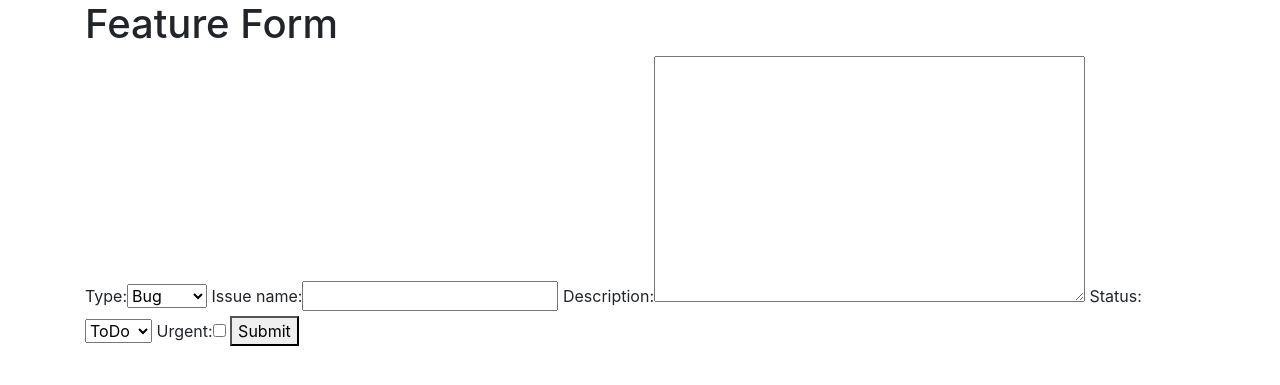
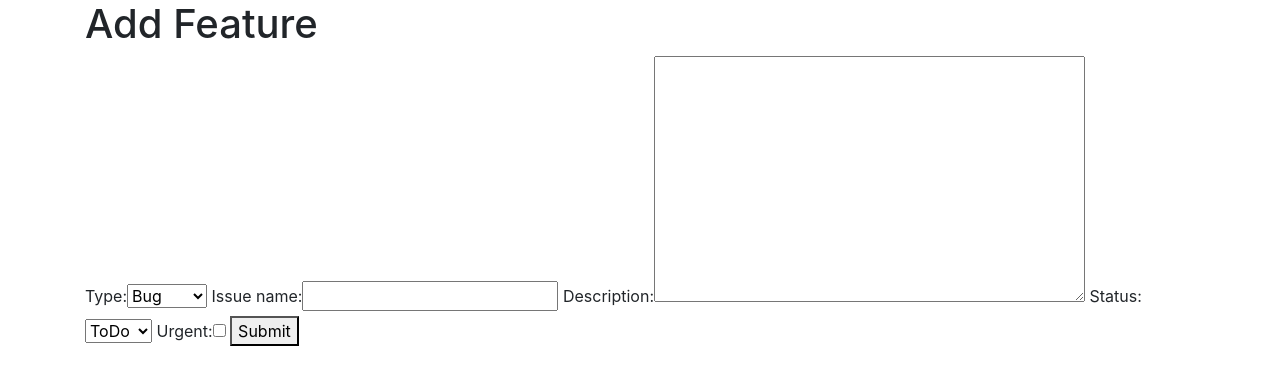
Before and after one commit to jamesahorne/milestone-4, a Django app: page /tickets/feature/ in a window 1280 px wide. Shown: the part 56-441 px from the top of the page. Run offline with Django 3.2, Linux system fonts and the light colour scheme; the visitor is signed in with stand-in values (Sample User, id 1); some libraries are stand-ins or nearby versions.

Commit message:
Change page_title and page_header

```diff
--- a/products/templates/feature.html
+++ b/products/templates/feature.html
@@ -1,7 +1,7 @@
 {% extends 'base.html' %}
 {% load bootstrap_tags %}
-{% block page_title %}Feature Form{% endblock %}
-{% block page_header %}Feature Form{% endblock %}
+{% block page_title %}Add Feature{% endblock %}
+{% block page_header %}Add Feature{% endblock %}
 
 {% block content %}
 
```
